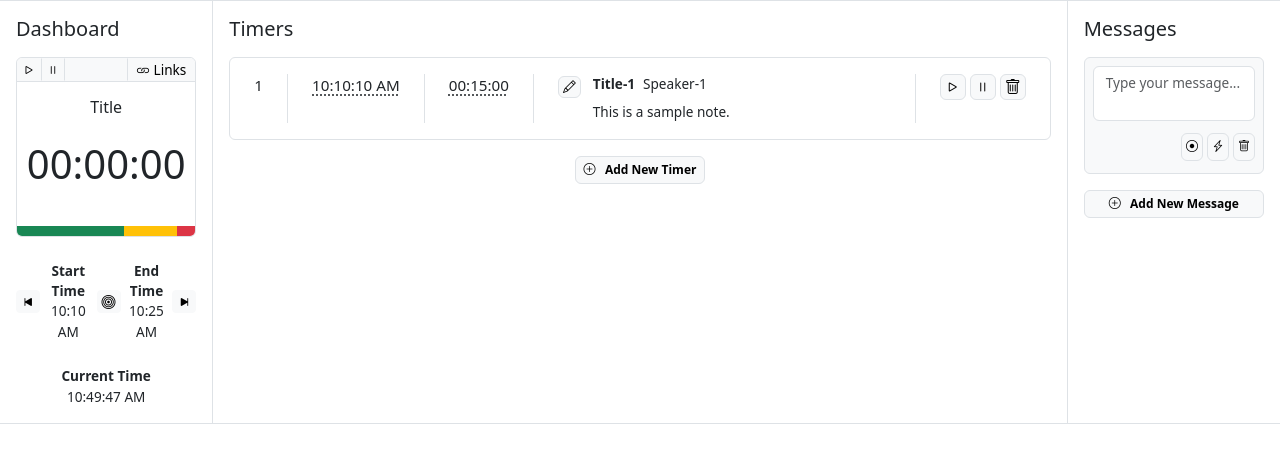
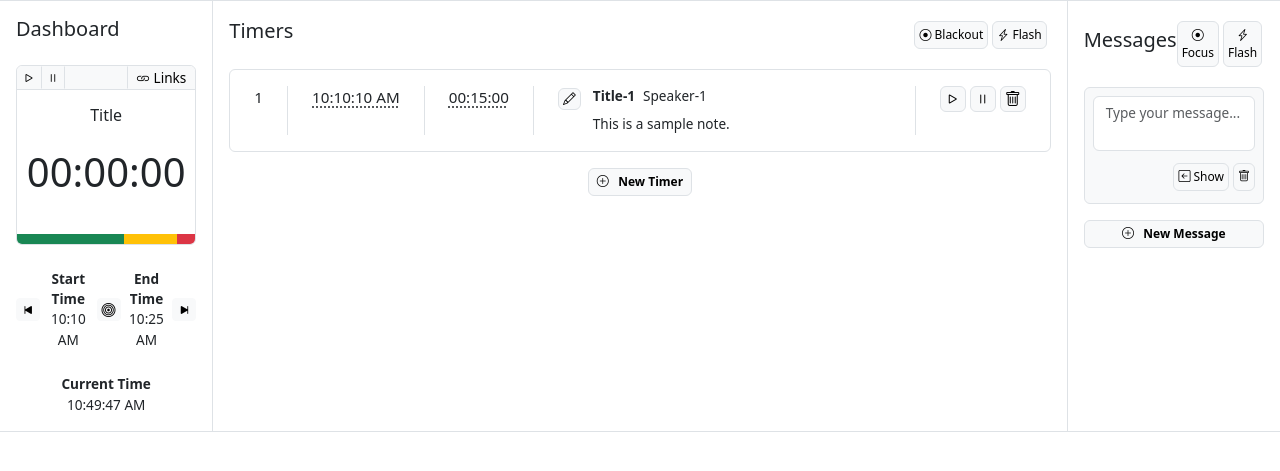
Before and after one commit to DineshDevaraj/ddtimer, a FastAPI app: page / in a window 1280 px wide. Shown: the part 56-527 px from the top of the page. Run offline with FastAPI, Linux system fonts and the light colour scheme.

Commit message:
style improvements

```diff
--- a/templates/left_panel/main.html
+++ b/templates/left_panel/main.html
@@ -1,5 +1,7 @@
 <div class="col-md-2 left-panel p-3 border-end border-bottom d-flex flex-column">
-    <h5 class="mb-3">Dashboard</h5>
+    <div class="d-flex justify-content-between align-items-center mb-3">
+        <h5>Dashboard</h5>
+    </div>
     {% include 'left_panel/timer_card.html' %}
     {% include 'left_panel/timer_carousel.html' %}
     {% include 'left_panel/current_time.html' %}
--- a/templates/middle_panel/main.html
+++ b/templates/middle_panel/main.html
@@ -1,6 +1,16 @@
 <!-- Middle Panel -->
 <div class="col-md-8 middle-panel border-bottom p-3">
-    <h5 class="mb-3">Timers</h5>
+    <div class="d-flex justify-content-between align-items-center mb-3">
+        <h5>Timers</h5>
+        <div class="d-flex justify-content-end">
+            <button type="button" class="btn btn-light btn-sm border rounded fs-9 my-1 p-1 me-1 bi-record-circle">
+                Blackout
+            </button>
+            <button type="button" class="btn btn-light btn-sm border rounded fs-9 my-1 p-1 me-1 bi-lightning-charge">
+                Flash
+            </button>
+        </div>
+    </div>
     <div class="row gy-3">
         {% include "middle_panel/popovers/general_info.html" %}
         {% include "middle_panel/popovers/editors/start_time.html" %}
@@ -11,7 +21,7 @@
     <div class="d-flex justify-content-center mt-3">
         <button id="add-new-timer" class="btn btn-light border bi bi-plus-circle mt-0 py-1 px-2 fw-bold"
             style="font-size: 0.75em;">
-            &nbsp; Add New Timer
+            &nbsp; New Timer
         </button>
     </div>
 </div>
--- a/templates/right_panel/main.html
+++ b/templates/right_panel/main.html
@@ -1,14 +1,21 @@
 <!-- Right Panel -->
 <div class="col-md-2 right-panel p-3 border-start border-bottom">
-    <h5>Messages</h5>
-    <div class="message-controls mb-2 border p-2 rounded bs-gray-100 mt-3">
+    <div class="d-flex justify-content-between align-items-center mb-3">
+        <h5>Messages</h5>
+        <div class="d-flex justify-content-end">
+            <button type="button" class="btn btn-light btn-sm border rounded fs-9 my-1 p-1 me-1 bi-record-circle">
+                Focus
+            </button>
+            <button type="button" class="btn btn-light btn-sm border rounded fs-9 my-1 p-1 me-1 bi-lightning-charge">
+                Flash
+            </button>
+        </div>
+    </div>
+    <div class="message-controls mb-2 border p-2 rounded bs-gray-100">
         <textarea class="form-control mb-2 fs-7" rows="2" placeholder="Type your message..." style="resize: none;"></textarea>
         <div class="d-flex justify-content-end">
-            <button type="button" class="btn btn-light btn-sm border rounded fs-9 my-1 p-1 me-1">
-                <i class="bi bi-record-circle"></i>
-            </button>
-            <button type="button" class="btn btn-light btn-sm border rounded fs-9 my-1 p-1 me-1">
-                <i class="bi bi-lightning-charge"></i>
+            <button type="button" class="btn btn-light btn-sm border rounded fs-9 my-1 p-1 me-1 bi-arrow-left-square">
+                Show
             </button>
             <button type="button" class="btn btn-light btn-sm border rounded fs-9 my-1 p-1">
                 <i class="bi bi-trash"></i>
@@ -18,7 +25,7 @@
     <div class="d-grid gap-2 mt-3">
         <button id="add-new-message" class="btn btn-light border bi bi-plus-circle mt-0 py-1 px-2 fw-bold"
             style="font-size: 0.75em;">
-            &nbsp; Add New Message
+            &nbsp; New Message
         </button>
     </div>
 </div>
```
